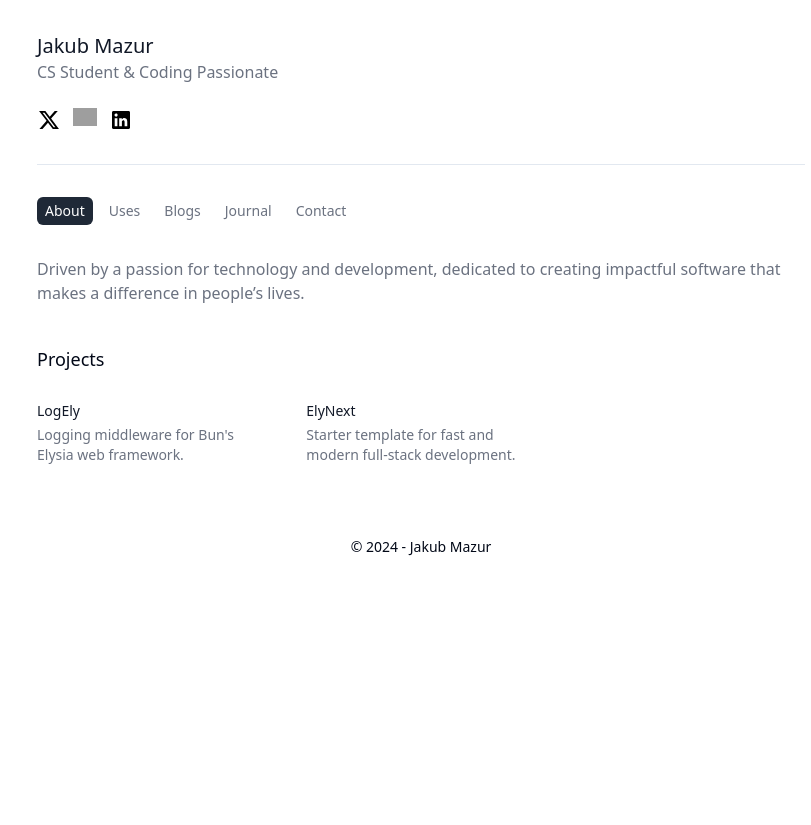
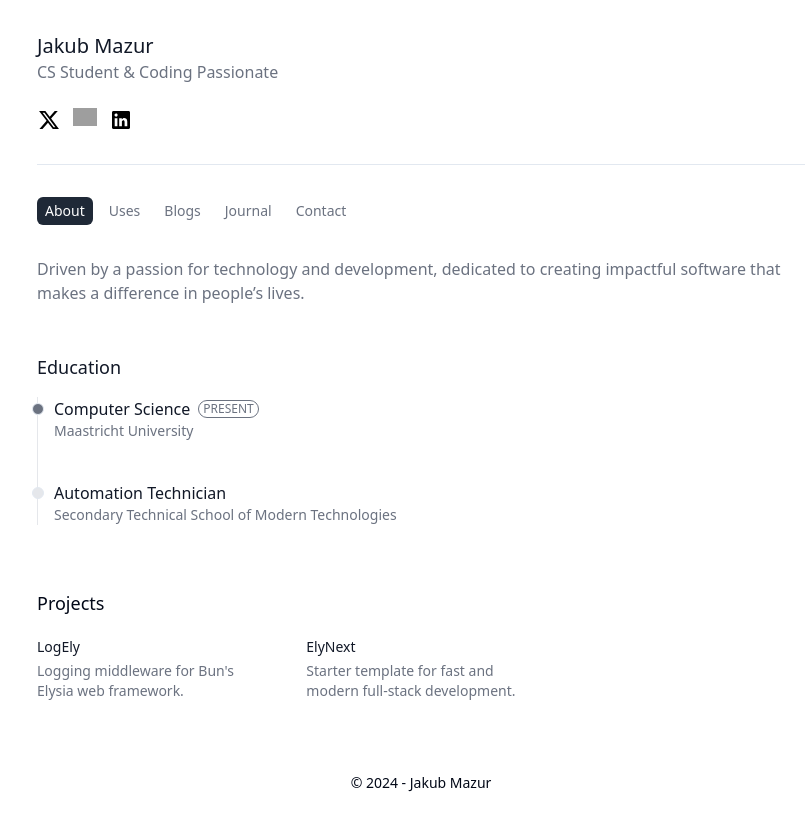
Before and after one commit to jakmaz/portfolio, a Next.js app: page / in a window 1280 px wide. Shown: the whole page, without its empty margins (219-1030 px from the left). Before the commit the page ends 800 px from the top, so only its background shows below. Built offline with nearby package versions, Linux system fonts and the light colour scheme; grey boxes are pictures that could not be loaded.

Commit message:
✨ Add experience section

```diff
--- a/app/page.tsx
+++ b/app/page.tsx
@@ -1,12 +1,14 @@
+import { Experience } from "@/components/experience";
 import Projects from "@/components/projects";
 
 export default function Home() {
   return (
-    <div className="flex flex-col gap-8">
+    <div className="flex flex-col gap-12">
       <p className="text-gray-500">
         Driven by a passion for technology and development, dedicated to
         creating impactful software that makes a difference in people’s lives.
       </p>
+      <Experience />
       <Projects />
     </div>
   );
--- /dev/null
+++ b/components/experience.tsx
@@ -0,0 +1,44 @@
+export const Experience = () => {
+  return (
+    <div>
+      <h1 className="font-medium text-gray-900 mb-4 text-lg">Education</h1>
+      <ol className="relative border-s border-gray-200">
+        <li className="mb-10 ms-4">
+          <div className="absolute w-3 h-3 bg-gray-500 rounded-full mt-1.5 -start-1.5 border"></div>
+          <div className="flex flex-row items-center gap-2">
+            <div className="text-md font-medium text-gray-900">
+              Computer Science
+            </div>
+            <div className="inline-block uppercase text-xs rounded-full px-1 py-0 border border-gray-500 text-gray-500">
+              present
+            </div>
+          </div>
+          <div className="mb-4 text-sm font-normal text-gray-500">
+            <a
+              href="https://www.maastrichtuniversity.nl/"
+              target="_blank"
+              rel="noopener noreferrer"
+            >
+              Maastricht University
+            </a>
+          </div>
+        </li>
+        <li className="ms-4">
+          <div className="absolute w-3 h-3 bg-gray-200 rounded-full mt-1.5 -start-1.5 border"></div>
+          <div className="text-md font-medium text-gray-900">
+            Automation Technician
+          </div>
+          <div className="mb-4 text-sm font-normal text-gray-500">
+            <a
+              href="https://www.zspkleszczow.pl/"
+              target="_blank"
+              rel="noopener noreferrer"
+            >
+              Secondary Technical School of Modern Technologies
+            </a>
+          </div>
+        </li>
+      </ol>
+    </div>
+  );
+};
--- a/components/projects.tsx
+++ b/components/projects.tsx
@@ -20,7 +20,7 @@ const ProjectsData = [
 export default function Projects() {
   return (
     <div>
-      <h1 className="capitalize font-medium text-lg my-2">Projects</h1>
+      <h1 className="capitalize font-medium text-lg">Projects</h1>
       <div className="grid w-full grid-cols-2 gap-x-10 md:grid-cols-3">
         {ProjectsData.map((project) => {
           return (
```
